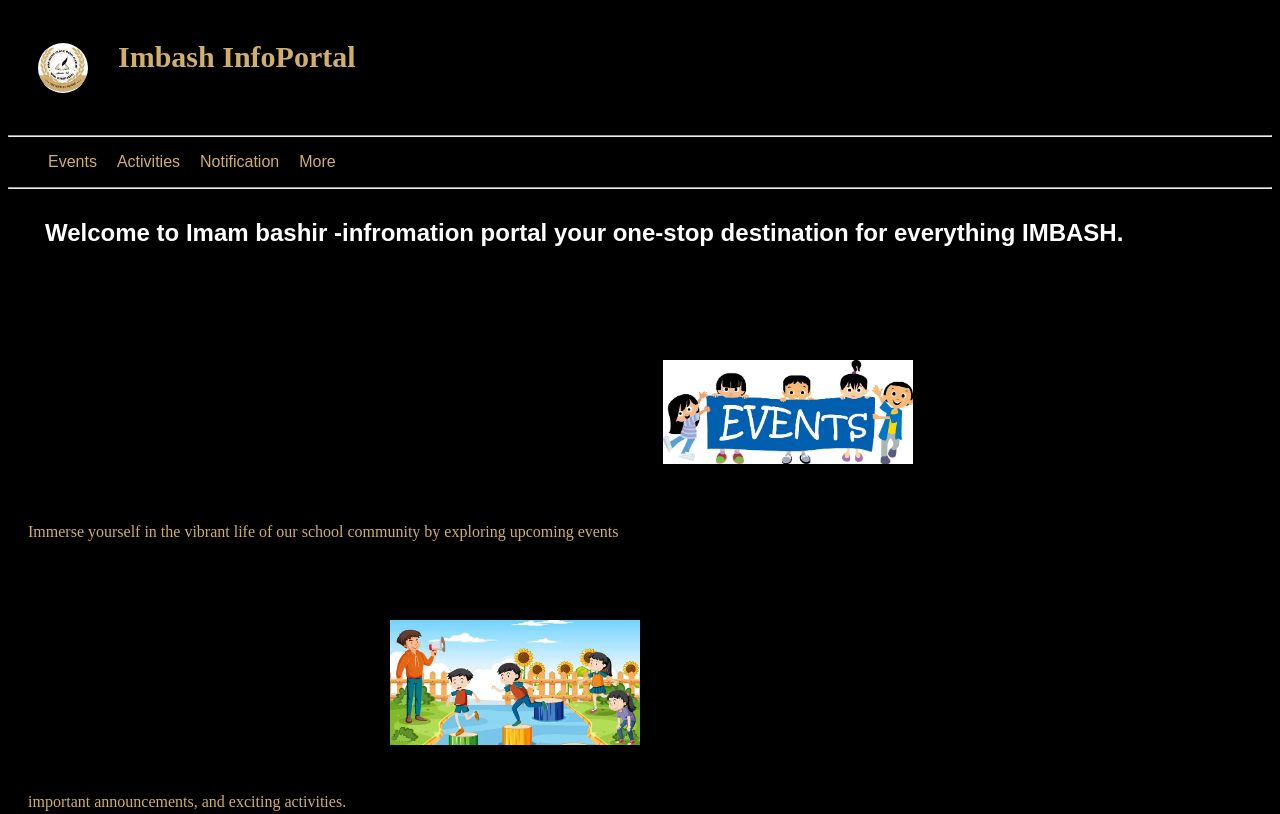
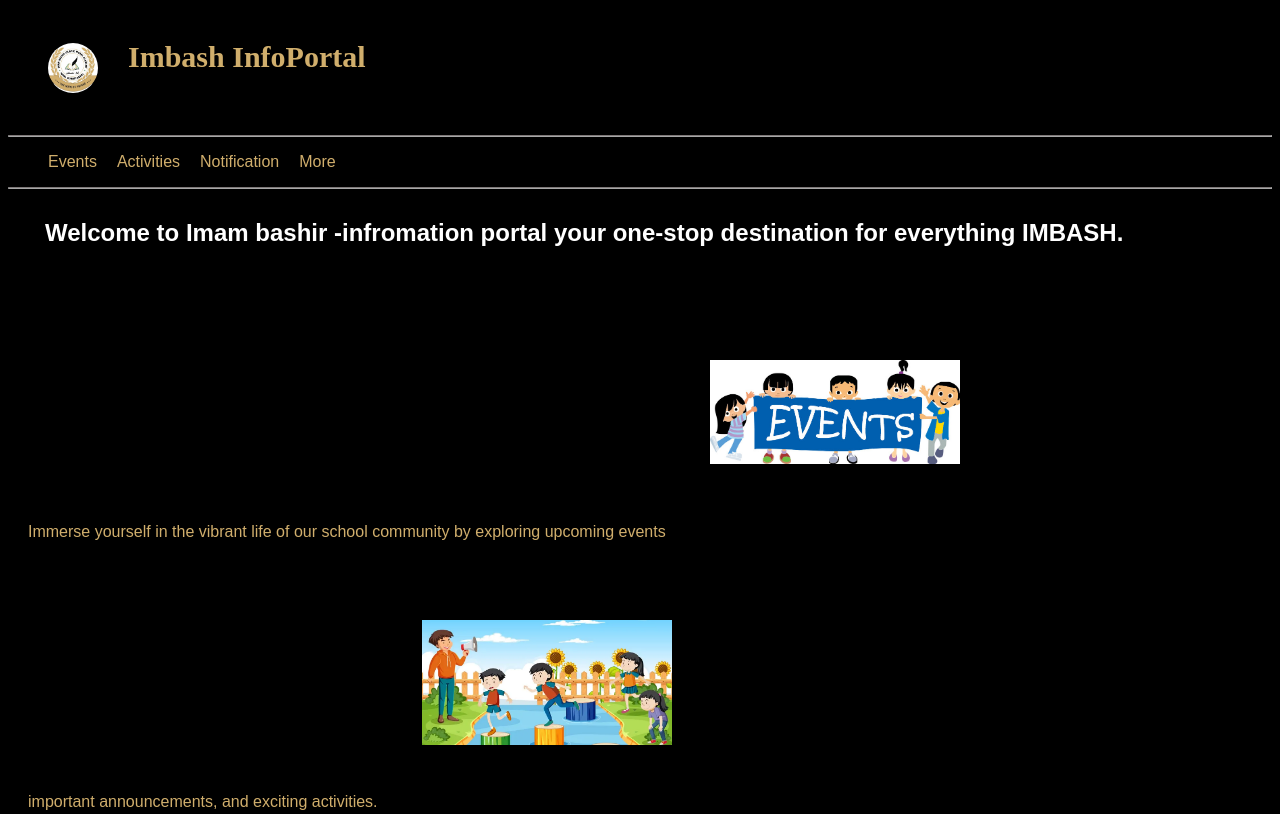
Before and after one commit to imbash-infoportal/imbash-infoportal.github.io, a plain HTML site: page index.html in a window 1280 px wide. Shown: the top 814 px of the page. Drawn offline with Linux system fonts and the light colour scheme; a web font is replaced by a local one.

Commit message:
fixed nav again

```diff
--- a/index.html
+++ b/index.html
@@ -11,10 +11,12 @@
 </head>
 
 <body>
-    <nav class="first-nav">
-        <img class="school-logo" src="img/imbash logo.png" alt="imbash logo">
-        <a class="school-logo-word" href="#">Imbash InfoPortal</a>
-    </nav>
+    <div class="container-1">
+        <nav class="first-nav">
+            <img class="school-logo" src="img/imbash logo.png" alt="imbash logo">
+            <a class="school-logo-word" href="#">Imbash InfoPortal</a>
+        </nav>
+    </div>
     <hr>
 
     <nav class="second-nav">
@@ -32,6 +34,7 @@
 
 
     </nav>
+
     <hr>
     <div class="container">
         <h2 class="welcome-text">Welcome to Imam bashir -infromation portal your one-stop destination for everything IMBASH.</h2>
--- a/style/index.css
+++ b/style/index.css
@@ -25,6 +25,7 @@ body {
     display: inline-block;
     margin-right: 16px;
     font-family: Arial, sans-serif;
+    font: 1em sans-serif;
 }
 
 .second-nav ul li a {
@@ -43,10 +44,22 @@ body {
 .welcome-content {
     color: #D0AE6C;
     margin-top: 40px;
+    font: 1em sans-serif;
 }
 
 .welcome-content-2 {
     color: #D0AE6C;
+    font: 1em sans-serif;
+}
+
+hr {
+    border-top: 1px solid rgb(180, 171, 171);
+    opacity: 0.7;
+}
+
+.container-1 {
+    padding-left: 10px;
+    padding-right: 30px;
 }
 
 .container {
```
